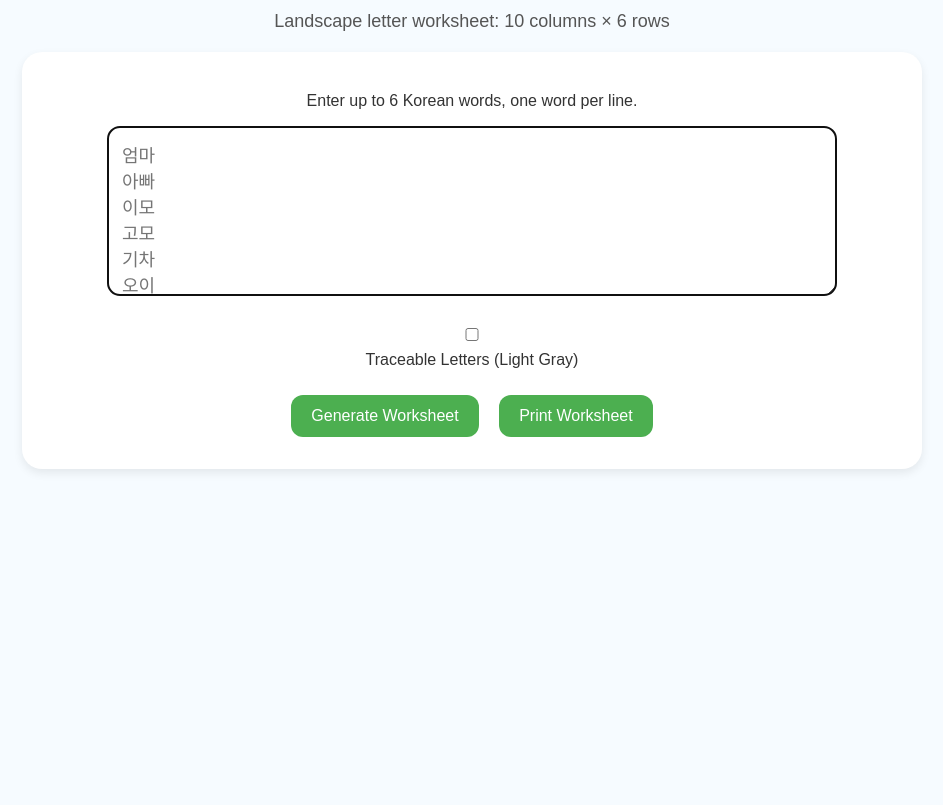
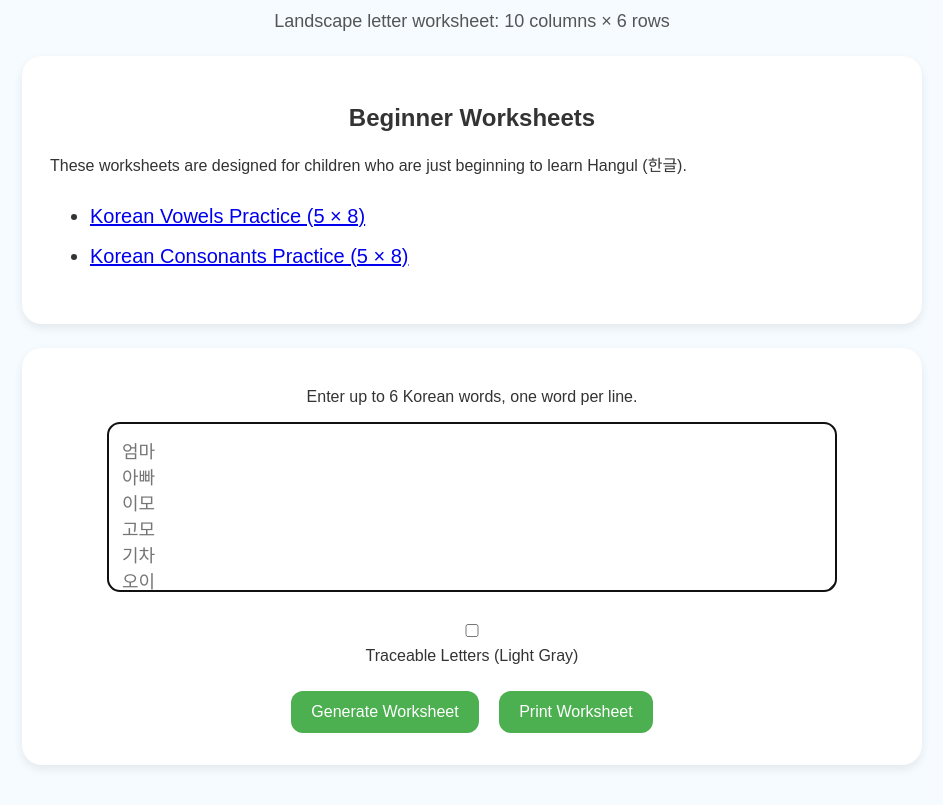
Before and after one commit to anniehuh/korean-kids-app, a plain HTML site: page printables.html in a window 1280 px wide. Shown: the part 119-924 px from the top of the page, without its empty margins (168-1111 px from the left). Before the commit the page ends 800 px from the top, so only its background shows below. Drawn offline with Linux system fonts and the light colour scheme.

Commit message:
Oragniz file
changed the name of the generator to printable-backup and left in there

```diff
--- a/printables.html
+++ b/printables.html
@@ -100,7 +100,31 @@
       <p class="worksheet-note">
         Landscape letter worksheet: 10 columns × 6 rows
       </p>
+      <div class="card-section">
+        <h2>Beginner Worksheets</h2>
 
+        <p>
+          These worksheets are designed for children who are just beginning to
+          learn Hangul (한글).
+        </p>
+
+        <ul style="font-size: 20px; line-height: 2">
+          <li>
+            <a href="worksheets/Korean_Vowels_5x8_Practice.pdf" target="_blank">
+              Korean Vowels Practice (5 × 8)
+            </a>
+          </li>
+
+          <li>
+            <a
+              href="worksheets/Korean_Consonants_5x8_Practice.pdf"
+              target="_blank"
+            >
+              Korean Consonants Practice (5 × 8)
+            </a>
+          </li>
+        </ul>
+      </div>
       <div class="generator-box">
         <p>Enter up to 6 Korean words, one word per line.</p>
 
```
Also changed, not shown: printables_backup.html (renamed from worksheet-generator.html).
